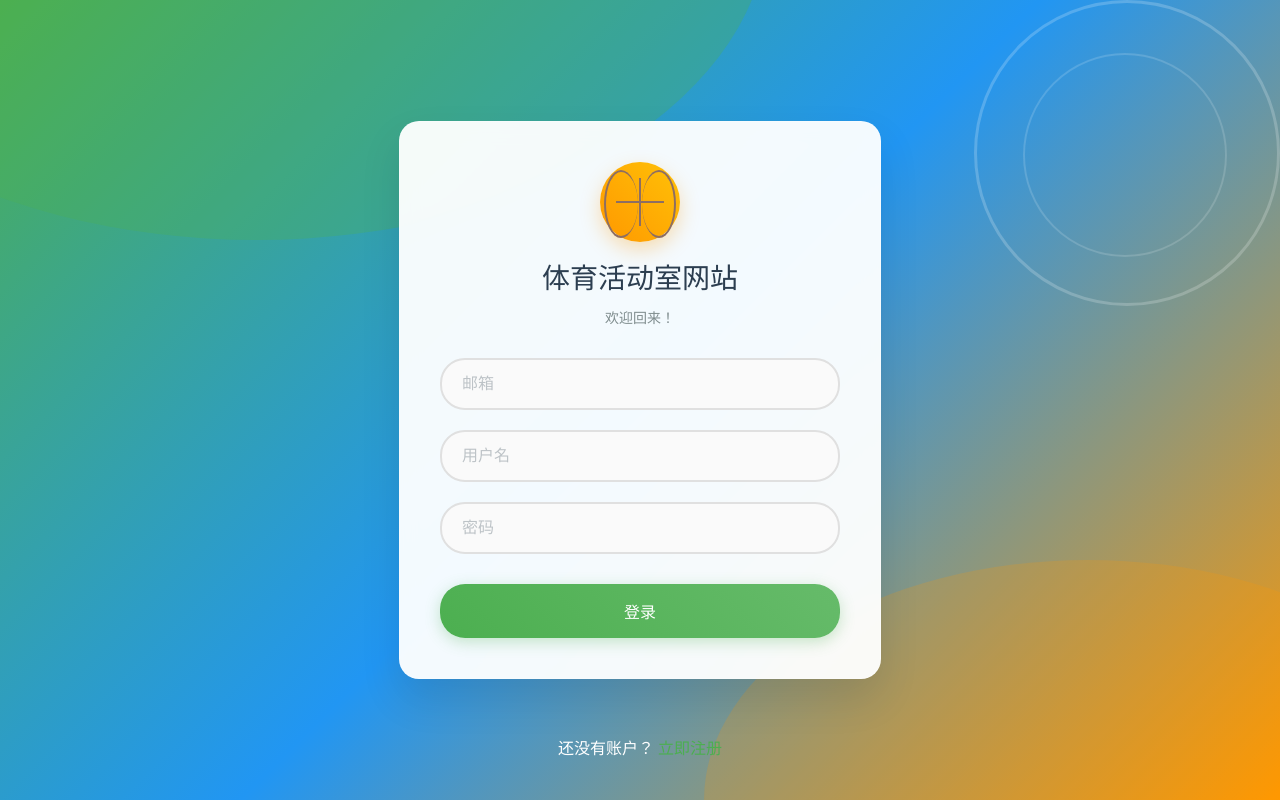
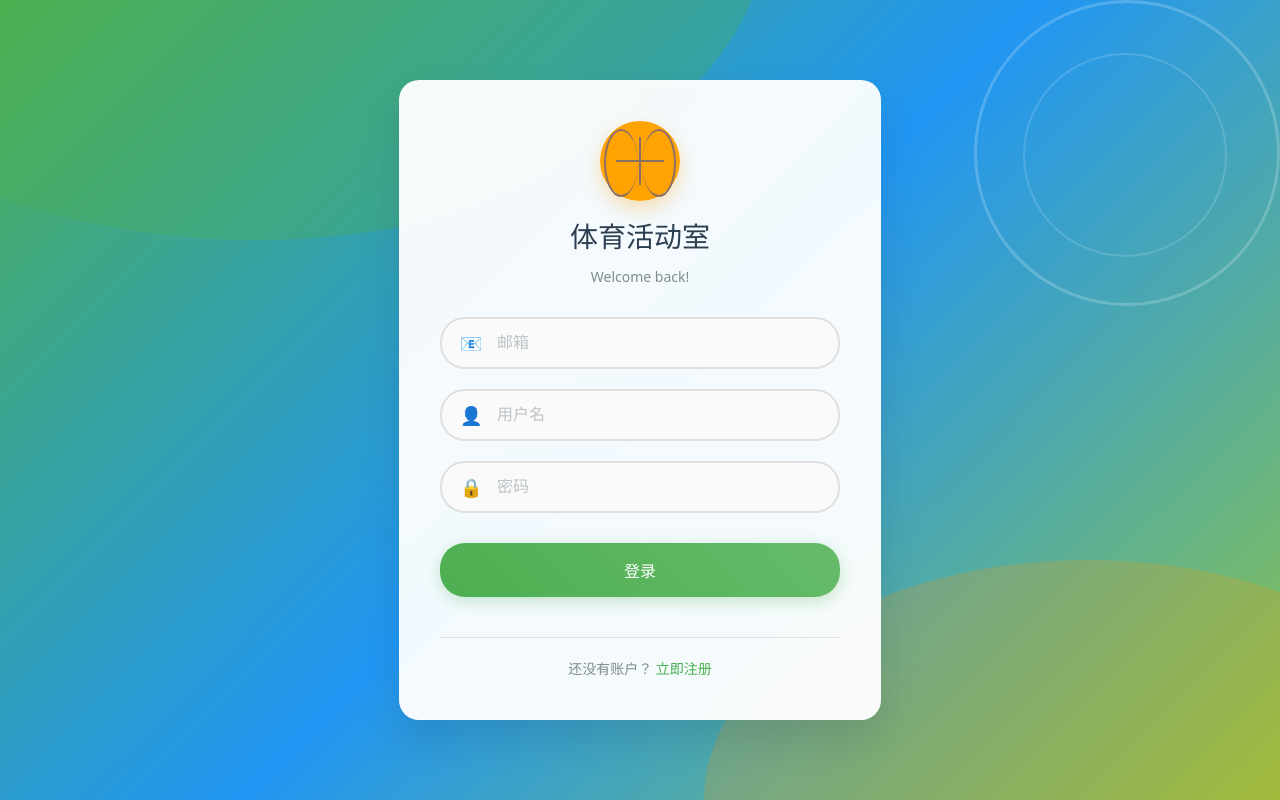
Before and after one commit to asdfg-1212/2025-WEB, a React (Vite) app in the folder Frontend/: page /login in a window 1280 px wide. Built offline with nearby package versions, Linux system fonts and the light colour scheme.

Commit message:
feat: 美化登录和注册界面final!

```diff
--- a/Frontend/src/components/AuthForm.tsx
+++ b/Frontend/src/components/AuthForm.tsx
@@ -6,7 +6,8 @@ const AuthForm: React.FC<{
   submitText: string;
   title?: string;
   subtitle?: string;
-}> = ({ onSubmit, submitText, title, subtitle }) => {
+  bottomLink?: React.ReactNode;
+}> = ({ onSubmit, submitText, title, subtitle, bottomLink }) => {
   const [email, setEmail] = React.useState('');
   const [username, setUsername] = React.useState('');
   const [password, setPassword] = React.useState('');
@@ -23,45 +24,55 @@ const AuthForm: React.FC<{
         <div className="basketball-icon">
           <div className="basketball-lines"></div>
         </div>
-        <h1 className="auth-title">{title || "体育活动室网站"}</h1>
+        <h1 className="auth-title">{title || "体育活动室"}</h1>
         <p className="auth-subtitle">{subtitle || "Welcome back!"}</p>
       </div>
 
       {/* 表单 */}
       <form onSubmit={handleSubmit} className="auth-form">
         <div className="input-group">
+          <span className="input-icon">📧</span>
           <input
             type="email"
             placeholder="邮箱"
             value={email}
             onChange={(e) => setEmail(e.target.value)}
-            className="auth-input"
+            className="auth-input auth-input-with-icon"
             required
           />
         </div>
         <div className="input-group">
+          <span className="input-icon">👤</span>
           <input
             type="text"
             placeholder="用户名"
             value={username}
             onChange={(e) => setUsername(e.target.value)}
-            className="auth-input"
+            className="auth-input auth-input-with-icon"
             required
           />
         </div>
         <div className="input-group">
+          <span className="input-icon">🔒</span>
           <input
             type="password"
             placeholder="密码"
             value={password}
             onChange={(e) => setPassword(e.target.value)}
-            className="auth-input"
+            className="auth-input auth-input-with-icon"
             required
           />
         </div>
         <button type="submit" className="auth-submit">
           {submitText}
         </button>
+
+        {/* 底部链接 */}
+        {bottomLink && (
+          <div className="auth-bottom-link">
+            {bottomLink}
+          </div>
+        )}
       </form>
     </div>
   );
--- a/Frontend/src/pages/Login.tsx
+++ b/Frontend/src/pages/Login.tsx
@@ -23,7 +23,7 @@ const Login: React.FC = () => {
     left: 0,
     width: '100vw',
     height: '100vh',
-    background: 'linear-gradient(135deg, #4CAF50 0%, #2196F3 50%, #FF9800 100%)',
+    background: 'linear-gradient(135deg, #4CAF50 0%, #2196F3 50%, #8BC34A 100%)',
     display: 'flex',
     alignItems: 'center',
     justifyContent: 'center',
@@ -67,14 +67,6 @@ const Login: React.FC = () => {
     zIndex: 1002
   };
 
-  const linkStyle: React.CSSProperties = {
-    position: 'absolute',
-    bottom: '40px',
-    color: 'white',
-    zIndex: 1004,
-    textAlign: 'center' as const
-  };
-
   return (
     <div style={pageStyle}>
       {/* 装饰圆圈 */}
@@ -97,14 +89,14 @@ const Login: React.FC = () => {
       <AuthForm
         onSubmit={handleLogin}
         submitText="登录"
-        title="体育活动室网站"
-        subtitle="欢迎回来！"
+        title="体育活动室"
+        subtitle="Welcome back!"
+        bottomLink={
+          <span>
+            还没有账户？ <Link to="/register" style={{ color: '#4CAF50', textDecoration: 'none' }}>立即注册</Link>
+          </span>
+        }
       />
-
-      {/* 注册链接 */}
-      <div style={linkStyle}>
-        还没有账户？ <Link to="/register" style={{ color: '#4CAF50', textDecoration: 'none' }}>立即注册</Link>
-      </div>
     </div>
   );
 };
--- a/Frontend/src/pages/Register.tsx
+++ b/Frontend/src/pages/Register.tsx
@@ -23,7 +23,7 @@ const Register: React.FC = () => {
     left: 0,
     width: '100vw',
     height: '100vh',
-    background: 'linear-gradient(135deg, #4CAF50 0%, #2196F3 50%, #FF9800 100%)',
+    background: 'linear-gradient(135deg, #4CAF50 0%, #2196F3 50%, #8BC34A 100%)',
     display: 'flex',
     alignItems: 'center',
     justifyContent: 'center',
@@ -67,14 +67,6 @@ const Register: React.FC = () => {
     zIndex: 1002
   };
 
-  const linkStyle: React.CSSProperties = {
-    position: 'absolute',
-    bottom: '40px',
-    color: 'white',
-    zIndex: 1004,
-    textAlign: 'center' as const
-  };
-
   return (
     <div style={pageStyle}>
       {/* 装饰圆圈 */}
@@ -97,14 +89,14 @@ const Register: React.FC = () => {
       <AuthForm
         onSubmit={handleRegister}
         submitText="注册"
-        title="体育活动室网站"
-        subtitle="创建您的账户"
+        title="体育活动室"
+        subtitle="Create Your Account!"
+        bottomLink={
+          <span>
+            已有账户？ <Link to="/login" style={{ color: '#4CAF50', textDecoration: 'none' }}>立即登录</Link>
+          </span>
+        }
       />
-
-      {/* 登录链接 */}
-      <div style={linkStyle}>
-        已有账户？ <Link to="/login" style={{ color: '#4CAF50', textDecoration: 'none' }}>立即登录</Link>
-      </div>
     </div>
   );
 };
--- a/Frontend/src/styles/auth.css
+++ b/Frontend/src/styles/auth.css
@@ -18,7 +18,7 @@ body.auth-page {
   left: 0 !important;
   width: 100vw !important;
   height: 100vh !important;
-  background: linear-gradient(135deg, #4CAF50 0%, #2196F3 50%, #FF9800 100%) !important;
+  background: linear-gradient(135deg, #4CAF50 0%, #2196F3 50%, #8BC34A 100%) !important;
   display: flex !important;
   align-items: center !important;
   justify-content: center !important;
@@ -98,7 +98,7 @@ body.auth-page {
   width: 80px;
   height: 80px;
   margin: 0 auto 20px;
-  background: linear-gradient(45deg, #FF9800, #FFC107);
+  background: linear-gradient(45deg, #ffa200, #ffa407);
   border-radius: 50%;
   display: flex;
   align-items: center;
@@ -184,6 +184,17 @@ body.auth-page {
   position: relative;
 }
 
+/* emoji图标样式 */
+.input-icon {
+  position: absolute;
+  left: 20px;
+  top: 50%;
+  transform: translateY(-50%);
+  font-size: 18px;
+  z-index: 10;
+  pointer-events: none;
+}
+
 .auth-input {
   width: 100%;
   padding: 15px 20px;
@@ -194,6 +205,11 @@ body.auth-page {
   transition: all 0.3s ease;
   outline: none;
   box-sizing: border-box;
+}
+
+/* 带图标的输入框 */
+.auth-input-with-icon {
+  padding-left: 55px;
 }
 
 .auth-input:focus {
@@ -248,6 +264,28 @@ body.auth-page {
   text-decoration: underline;
 }
 
+/* 表单内底部链接样式 */
+.auth-bottom-link {
+  text-align: center;
+  margin-top: 20px;
+  padding-top: 20px;
+  border-top: 1px solid #e0e0e0;
+  color: #7f8c8d;
+  font-size: 14px;
+}
+
+.auth-bottom-link a {
+  color: #4CAF50;
+  text-decoration: none;
+  font-weight: 500;
+  transition: color 0.3s ease;
+}
+
+.auth-bottom-link a:hover {
+  color: #388E3C;
+  text-decoration: underline;
+}
+
 /* 响应式设计 */
 @media (max-width: 480px) {
   .auth-form-container {
```
